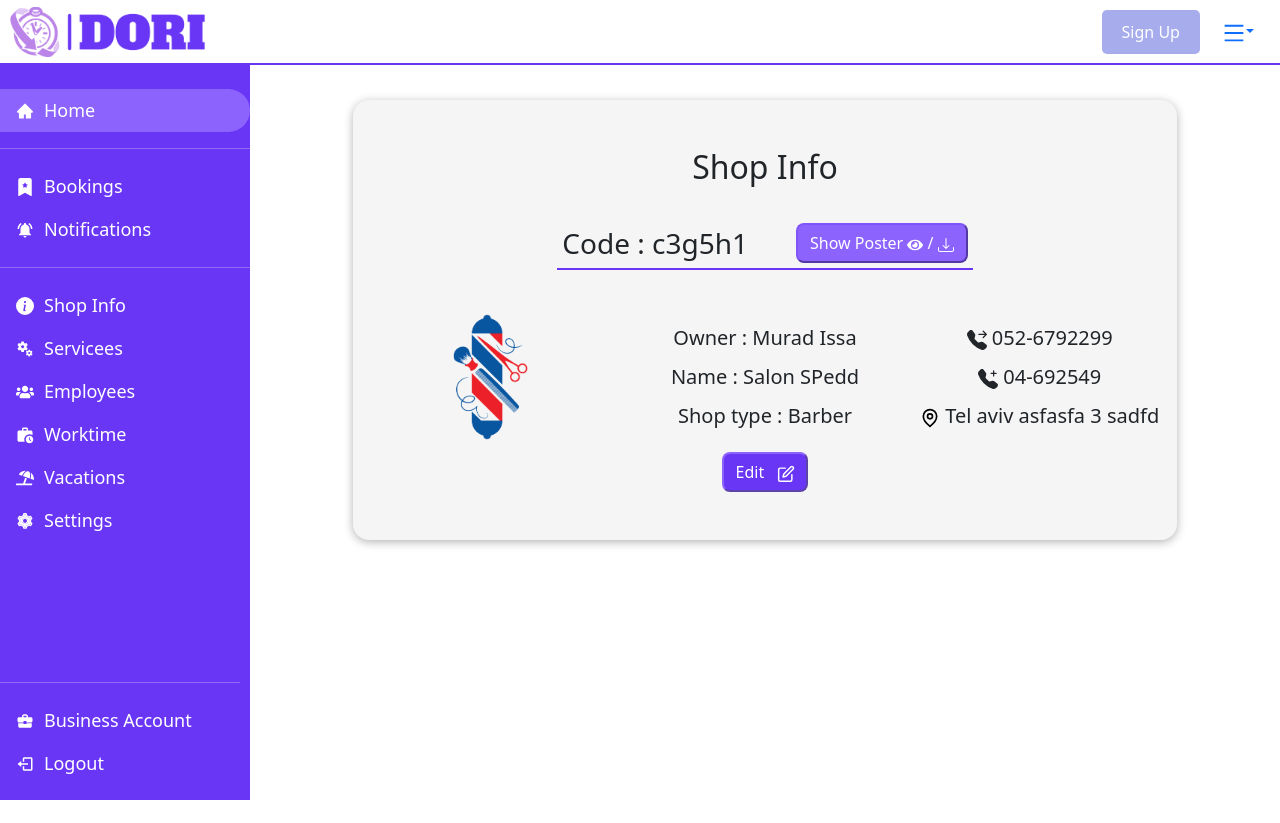
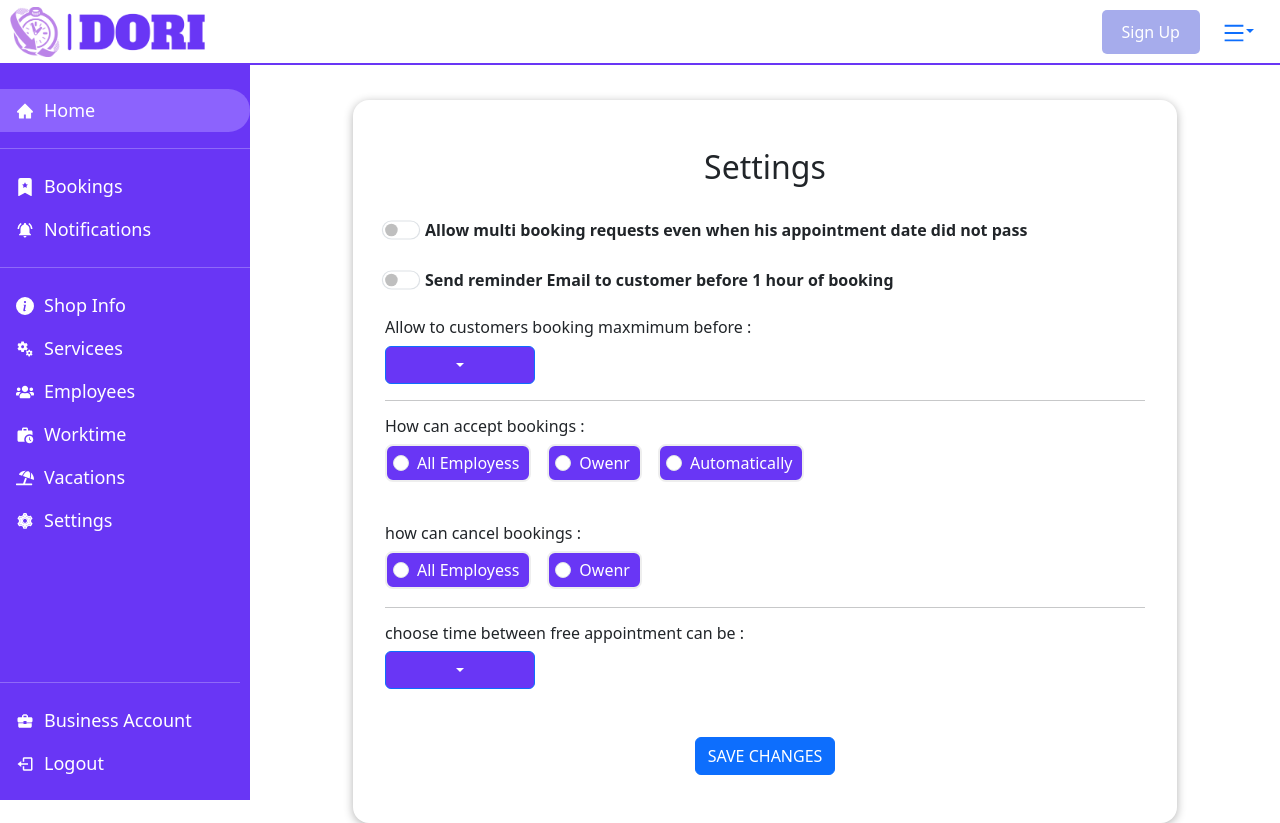
Before and after one commit to muradissa/Dori-Frontend, a React (Create React App) app: page /shop-account/shop-settings in a window 1280 px wide. Before the commit the page ends 800 px from the top, so only its background shows below. Built offline with nearby package versions, Linux system fonts and the light colour scheme.

Commit message:
add settings component

```diff
--- a/public/index.html
+++ b/public/index.html
@@ -24,7 +24,7 @@
       work correctly both with client-side routing and a non-root public URL.
       Learn how to configure a non-root public URL by running `npm run build`.
     -->
-    <title>React App</title>
+    <title>Dori website</title>
   </head>
   <body>
     <noscript>You need to enable JavaScript to run this app.</noscript>
--- a/src/App.js
+++ b/src/App.js
@@ -17,6 +17,7 @@ import ShopWorkSchedule from "./components/shop/shopWorkSchedule/ShopWorkSchedul
 import ShopVacationSchedule from "./components/shop/shopVacationSchedule/ShopVacationSchedule";
 import Sidebar from "./components/navbar/Sidebar";
 import ShopHome from "./components/shop/shopHome/ShopHome";
+import ShopSettings from "./components/shop/shopSettings/ShopSettings";
 
 //import ChangeAccounts from './components/changeaccounts/ChangeAccounts';
 
@@ -120,7 +121,7 @@ function App() {
                 <Route exact path='/shop-account/employees' element={<ShopEmployes/>}/>
                 <Route exact path='/shop-account/worktime' element={<ShopWorkSchedule/>}/>
                 <Route exact path='/shop-account/vacations' element={<ShopVacationSchedule/>}/>
-                <Route exact path='/shop-account/shop-settings' element={<ShopInfo/>}/>
+                <Route exact path='/shop-account/shop-settings' element={<ShopSettings/>}/>
 
               </Route>
 
--- a/src/components/business/notifications/NotificationBox.jsx
+++ b/src/components/business/notifications/NotificationBox.jsx
@@ -181,6 +181,44 @@ function NotificationBox() {
             return 'info';
         }
     }
+
+    const orderNotificationsByDateTime = (data ,shouldReverse) => {
+        // Create a copy of the original array to avoid modifying it directly
+        var sortedData = [...data];
+
+        sortedData.sort((a, b) => {
+          // Compare notificationDate
+          const notificationDateA = new Date(a.notificationDate);
+          const notificationDateB = new Date(b.notificationDate);
+
+          if (notificationDateA < notificationDateB) {
+            return -1;
+          } else if (notificationDateA > notificationDateB) {
+            return 1;
+          }
+
+          // If notificationDate is the same, compare notificationTime
+          const notificationTimeA = a.notificationTime;
+          const notificationTimeB = b.notificationTime;
+
+          if (notificationTimeA < notificationTimeB) {
+            return -1;
+          } else if (notificationTimeA > notificationTimeB) {
+            return 1;
+          }
+
+          return 0;
+        });
+
+        if (shouldReverse){
+            sortedData = sortedData.reverse();
+        }
+
+        return sortedData;
+      };
+
+    //   const sortedNotificationsData = orderNotificationsByDateTime(notificationsData);
+
   return (
     <div className="container-fluid text-center">
         {/* { waitingNotifications.length !== 0 && waitingNotifications.map(notification =>(
--- a/src/components/business/notifications/Notifications.jsx
+++ b/src/components/business/notifications/Notifications.jsx
@@ -19,7 +19,7 @@ function Notifications() {
   };
   return (
     <div className='notifications'>
-      <h1>Notifications</h1>
+      <h2>Notifications</h2>
           <div className='notifications-order-filter'>
               {/** Order */}
               <div className='notifications-order'>
--- a/src/components/business/notifications/notifications.css
+++ b/src/components/business/notifications/notifications.css
@@ -27,20 +27,18 @@
     align-items: end; */
     text-align: start;
 }
-.form-check-inline{
+.notifications .form-check-inline{
     border: 2px solid #eeeeee;
     padding: 5px 10px 5px 30px;
     border-radius: 8px ;
     cursor: pointer;
     align-items: end;
-
-
 }
-.form-check-inline label{
+.notifications .form-check-inline label{
     cursor: pointer;
 
 }
-.form-check-inline:nth-child(1){
+.notifications .form-check-inline:nth-child(1){
     cursor: pointer;
 
     padding: 5px 10px 5px 30px;
@@ -48,11 +46,11 @@
     background: #DCEDC8;
 
 }
-.form-check-inline:nth-child(2){
+.notifications .form-check-inline:nth-child(2){
     color: #01579B;
     background: #B3E5FC;
 }
-.form-check-inline:nth-child(3){
+.notifications .form-check-inline:nth-child(3){
     color: #b71c1c;
     background: #FFCCBC;
 }
--- /dev/null
+++ b/src/components/shop/shopSettings/ShopSettings.jsx
@@ -0,0 +1,133 @@
+import React ,{useState} from 'react'
+import Form from 'react-bootstrap/Form';
+import Dropdown from 'react-bootstrap/Dropdown';
+import DropdownButton from 'react-bootstrap/DropdownButton';
+import Button from 'react-bootstrap/Button';
+
+import './shopSettings.css'
+function ShopSettings() {
+    const [theme, setTheme] = useState('light');
+
+    const months = ['1 month', '2 month', '3 month', '4 month', '5 month', '6 month'];
+    const [selectedMonth, setSelectedMonth] = useState('1 month');
+
+    const freeTimeAppi = ['minimum service time', '15min', '20 min', '30 min', '45 min', '1:00 h','1:30 h',];
+    const [selectedFreeTime, setSelectedFreeTime] = useState('minimum service time');
+
+    // Event handler for selecting theme
+    const handleThemeChange = (e) => {
+        setTheme(e.target.value);
+    };
+
+    return (
+        <div className='business-settings'>
+            {/* customers */}
+          <h2 >Settings</h2>
+
+            <div className='business-settings-switches'>
+                <Form>
+                    <Form.Check
+                        type="switch"
+                        id="settings-switch-1"
+                        label="Allow multi booking requests even when his appointment date did not pass"
+                    />
+                    <br/>
+                    <Form.Check
+                        type="switch"
+                        label="Send reminder Email to customer before 1 hour of booking"
+                        id="settings-switch-2"
+                    />
+                </Form>
+             </div>
+             <br/>
+
+            <div className='notifications-orderrrr'>
+                <h6>Allow to customers booking maxmimum before :</h6>
+                <DropdownButton id="dropdown-vacation-button1" title={months[selectedMonth]} value={selectedMonth}>
+                {months.map((month, index) => (
+                    <Dropdown.Item key={index} value={index} onClick={(e)=>setSelectedMonth(index)}>{month}</Dropdown.Item>
+                ))}
+                </DropdownButton>
+            </div>
+            <hr></hr>
+            {/* employess */}
+            <Form>
+            <h6>How can accept bookings :</h6>
+            <div key={`inline-radio`} className="mb-3">
+
+
+                <Form.Check
+                    inline
+                    label="All Employess"
+                    name="group101"
+                    type="radio"
+                    id={`inline-radio-33`}
+                />
+                <Form.Check
+                    inline
+                    label="Owenr"
+                    name="group101"
+                    type="radio"
+                    id={`inline-radio-22`}
+                />
+                <Form.Check
+                    inline
+                    label="Automatically"
+                    name="group101"
+                    type="radio"
+                    id={`inline-radio-11`}
+                />
+            </div>
+
+            <br/>
+
+            <h6>how can cancel bookings :</h6>
+            <div key={`inline-radio`} className="mb-3">
+                {/* <Form.Check
+                    inline
+                    label="Automatically"
+                    name="group102"
+                    type="radio"
+                    id={`inline-radio-1122`}
+                /> */}
+                <Form.Check
+                    inline
+                    name="group102"
+                    label="All Employess"
+                    type="radio"
+                    id={`inline-radio-3322`}
+                />
+                <Form.Check
+                    inline
+                    label="Owenr"
+                    name="group102"
+                    type="radio"
+                    id={`inline-radio-2222`}
+                />
+
+            </div>
+            </Form>
+
+            <hr></hr>
+            {/* shop */}
+            <div className='notifications-orderrrr'>
+                <h6>choose time between free appointment can be :</h6>
+                <DropdownButton id="dropdown-vacation-button1" title={freeTimeAppi[selectedFreeTime]} value={selectedFreeTime}>
+                {freeTimeAppi.map((item, index) => (
+                    <Dropdown.Item key={index} value={index} onClick={(e)=>setSelectedFreeTime(index)}>{item}</Dropdown.Item>
+                ))}
+                </DropdownButton>
+            </div>
+
+            <br></br>
+            <br></br>
+
+            <Button variant="primary" type="submit" style={{display:"flex",margin:"auto"}}>
+                SAVE CHANGES
+            </Button>
+
+    </div>
+  )
+}
+
+export default ShopSettings
--- /dev/null
+++ b/src/components/shop/shopSettings/shopSettings.css
@@ -0,0 +1,57 @@
+.business-settings{
+    /* background-color: whitesmoke; */
+    background-color: white;
+
+    padding: 2rem;
+    padding-top:3rem;
+    padding-bottom:3rem;
+    border-radius:1rem;
+    box-shadow: 0 2px 10px rgba(0, 0, 0, 0.3);
+    width: 80%;
+    margin: 0 auto;
+    text-align: start;
+}
+
+.business-settings .form-check-inline{
+    border: 2px solid #eeeeee;
+    padding: 5px 10px 5px 30px;
+    border-radius: 8px ;
+    cursor: pointer;
+    align-items: end;
+    color: white;
+    background-color: var(--primary);
+    opacity: 1;
+}
+
+.business-settings .form-check-input:checked[type=radio] {
+    /* background-color: var(--primary);
+    border-color: var(--secondory); */
+    background-color: var(--secondory);
+    border: 1px solid;
+    border-color: white;
+    box-shadow: 0 1px 8px white;
+}
+
+.business-settings .form-switch .form-check-input{
+    scale: 1.2;
+
+}
+.business-settings .form-switch .form-check-input:checked{
+    background-color: var(--primary);
+
+}
+.business-settings-switches label{
+    font-weight: bold;
+}
+.business-settings h2{
+    /* font-size: 24px; */
+    text-align: center;
+    margin-bottom: 2rem;
+}
+/* #settings-switch-1{
+    background-color: red;
+    scale: 1.4;
+} */
+/* .form-check-input:checked {
+
+} */
```
